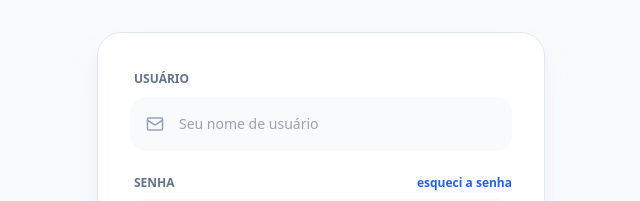
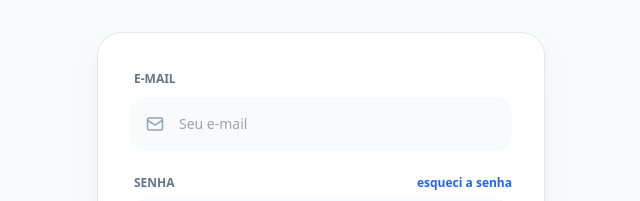
Before and after one commit to MBARUDI/Maximo-Brasil-Suporte, a React (Vite) app: page / in a window 1280 px wide. Shown: the part 277-478 px from the top of the page, without its empty margins (319-959 px from the left). Built offline with nearby package versions, Linux system fonts and the light colour scheme.

Commit message:
feat: adicionado usuário de teste e correção da lógica de login

```diff
--- a/src/pages/Login.jsx
+++ b/src/pages/Login.jsx
@@ -1,18 +1,28 @@
 import { useState } from 'react';
-import { LogIn, Lock, Mail, Settings, Shield } from 'lucide-react';
+import { LogIn, Lock, Mail, Settings, Shield, User } from 'lucide-react';
 import { motion } from 'framer-motion';
 
 const Login = ({ onLogin }) => {
-  const [username, setUsername] = useState('');
+  const [email, setEmail] = useState('');
   const [password, setPassword] = useState('');
   const [error, setError] = useState('');
 
-  const handleSubmit = (e) => {
+  const handleLogin = (e) => {
     e.preventDefault();
-    if (username === 'admin' && password === 'admin') {
-      onLogin({ id: 1, name: 'Administrador', role: 'admin', email: 'admin@hub.com' });
+
+    // Lista de usuários de teste
+    const users = [
+      { id: '1', email: 'admin@hub.com', password: 'admin', name: 'Administrador Hub', role: 'administrador' },
+      { id: '2', email: 'marcelobarudi71@gmail.com', password: '123456', name: 'Marcelo Barudi', role: 'administrador' }
+    ];
+
+    const user = users.find(u => (u.email === email || (email === 'admin' && u.email === 'admin@hub.com')) && u.password === password);
+
+    if (user) {
+      onLogin(user);
     } else {
-      setError('Usuário ou senha incorretos.');
+      setError('E-mail ou senha incorretos.');
+      setTimeout(() => setError(''), 3000);
     }
   };
 
@@ -32,16 +42,16 @@ const Login = ({ onLogin }) => {
           animate={{ opacity: 1, y: 0 }}
           className="bg-white p-8 rounded-3xl border border-slate-200 shadow-xl shadow-slate-200/50"
         >
-          <form onSubmit={handleSubmit} className="space-y-6">
+          <form onSubmit={handleLogin} className="space-y-6">
             <div className="space-y-2">
-              <label className="text-xs font-bold text-slate-500 uppercase ml-1">Usuário</label>
+              <label className="text-xs font-bold text-slate-500 uppercase ml-1">E-mail</label>
               <div className="relative group">
                 <Mail className="absolute left-4 top-1/2 -translate-y-1/2 text-slate-400 group-focus-within:text-blue-500 transition-colors" size={18} />
                 <input
                   type="text"
-                  value={username}
-                  onChange={(e) => setUsername(e.target.value)}
-                  placeholder="Seu nome de usuário"
+                  value={email}
+                  onChange={(e) => setEmail(e.target.value)}
+                  placeholder="Seu e-mail"
                   className="w-full pl-12 pr-4 py-4 bg-slate-50 border-transparent rounded-2xl text-sm focus:bg-white focus:ring-4 focus:ring-blue-100 transition-all outline-none border hover:border-slate-200"
                 />
               </div>
```
